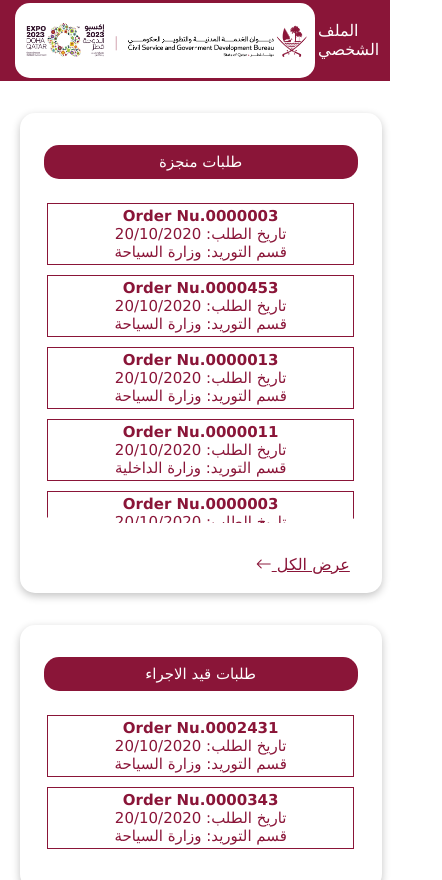
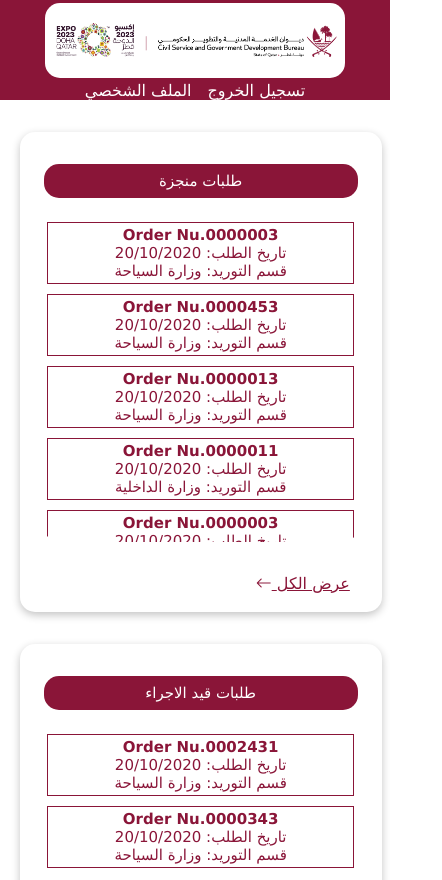
Before and after one commit to MHBCode/CGB-DEMO, a plain HTML site: page index.html in a window 390 px wide. Shown: the top 880 px of the page, 442 px wide, since content can reach past the window. Drawn offline with nearby package versions, Linux system fonts and the light colour scheme.

Commit message:
Update styles.css

```diff
--- a/styles.css
+++ b/styles.css
@@ -235,4 +235,9 @@ body{
         width: 100%;
         height: 1px;
     }
+    .main-nav{
+        flex-direction: column;
+        justify-content: center;
+        align-items: center;
+    }
 }
```
